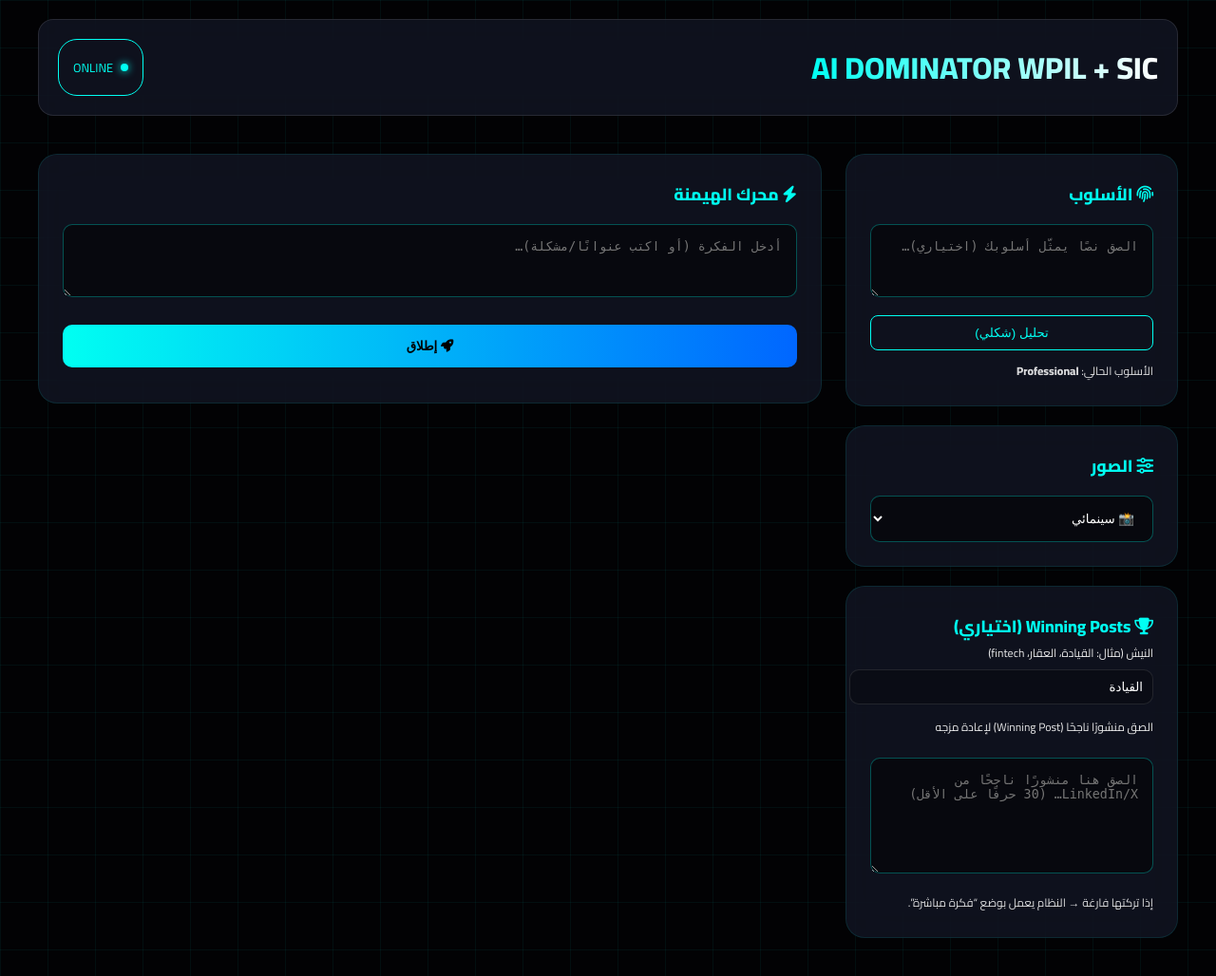
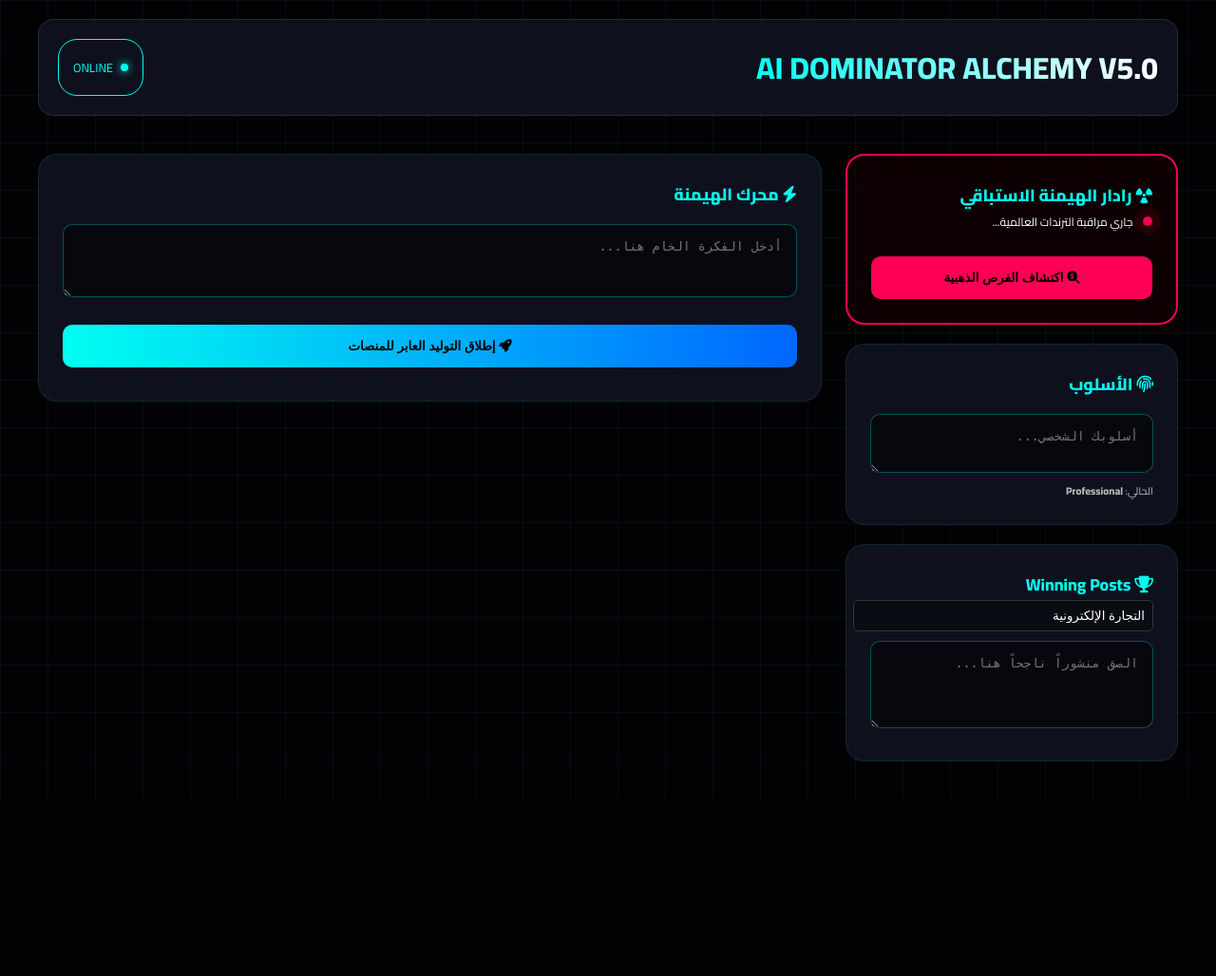
Before and after one commit to alqaed2/Dominator, a Flask app: page / in a window 1280 px wide. Shown: the whole page at 95% size. After the commit the page ends 842 px from the top, so only its background shows below. Run offline with Flask 3, Linux system fonts and the light colour scheme.

Commit message:
Update index.html

```diff
--- a/templates/index.html
+++ b/templates/index.html
@@ -3,19 +3,31 @@
 <head>
   <meta charset="UTF-8" />
   <meta name="viewport" content="width=device-width, initial-scale=1.0" />
-  <title>AI DOMINATOR | WPIL Enabled</title>
+  <title>AI DOMINATOR | Alchemy Edition v5.0</title>
 
   <link rel="stylesheet" href="/static/style.css">
   <link href="https://fonts.googleapis.com/css2?family=Cairo:wght@400;600;800&display=swap" rel="stylesheet">
   <link href="https://cdnjs.cloudflare.com/ajax/libs/font-awesome/6.4.0/css/all.min.css" rel="stylesheet">
   <link href="https://fonts.googleapis.com/css2?family=JetBrains+Mono:wght@400&display=swap" rel="stylesheet">
+
+  <style>
+    /* تحسينات بصرية لمفاعل الاندماج */
+    .alchemy-radar { border: 2px solid var(--neon-red) !important; background: rgba(255, 0, 0, 0.05) !important; }
+    .suggestion-item { background: rgba(255,255,255,0.05); padding: 12px; border-radius: 8px; margin-top: 10px; display: flex; justify-content: space-between; align-items: center; border-right: 4px solid var(--neon-blue); }
+    .modal { position: fixed; z-index: 1000; left: 0; top: 0; width: 100%; height: 100%; background-color: rgba(0,0,0,0.9); display: flex; align-items: center; justify-content: center; backdrop-filter: blur(10px); }
+    .modal-content { width: 80%; max-width: 800px; max-height: 80vh; overflow-y: auto; padding: 30px; position: relative; }
+    .source-grid { display: grid; grid-template-columns: 1fr 1fr; gap: 15px; margin-top: 20px; }
+    .source-item { background: rgba(0,0,0,0.3); padding: 10px; border-radius: 5px; font-size: 11px; border: 1px dashed var(--neon-blue); }
+    .status-dot-pulse { width: 10px; height: 10px; background: var(--neon-red); border-radius: 50%; display: inline-block; margin-left: 8px; animation: pulse 1.5s infinite; }
+    @keyframes pulse { 0% { transform: scale(0.95); box-shadow: 0 0 0 0 rgba(255, 0, 0, 0.7); } 70% { transform: scale(1); box-shadow: 0 0 0 10px rgba(255, 0, 0, 0); } 100% { transform: scale(0.95); box-shadow: 0 0 0 0 rgba(255, 0, 0, 0); } }
+  </style>
 </head>
 
 <body>
   <div class="app-container">
     <header class="cyber-header">
       <div class="logo-section">
-        <h1>AI DOMINATOR <span class="version-tag">WPIL + SIC</span></h1>
+        <h1>AI DOMINATOR <span class="version-tag">ALCHEMY V5.0</span></h1>
       </div>
       <div class="system-status"><div class="status-dot"></div>ONLINE</div>
     </header>
@@ -24,282 +36,173 @@
 
       <!-- SIDEBAR -->
       <div class="sidebar">
-        <div class="cyber-card">
-          <div class="card-title"><h3><i class="fas fa-fingerprint"></i> الأسلوب</h3></div>
-          <textarea id="sampleText" rows="3" placeholder="الصق نصًا يمثّل أسلوبك (اختياري)…"></textarea>
-          <button onclick="analyzeStyle()" class="cyber-btn-small">تحليل (شكلي)</button>
-          <input type="hidden" id="styleDNA" value="Professional">
-          <div style="margin-top:10px; font-size: 12px; opacity: .85;">
-            الأسلوب الحالي: <b id="styleLabel">Professional</b>
-          </div>
+
+        <!-- رادار الهيمنة (الجديد) -->
+        <div class="cyber-card alchemy-radar">
+            <div class="card-title">
+                <h3><i class="fas fa-radiation"></i> رادار الهيمنة الاستباقي</h3>
+            </div>
+            <div id="alchemyStatus" style="font-size: 12px; margin-bottom: 10px;">
+                <span class="status-dot-pulse"></span> جاري مراقبة الترندات العالمية...
+            </div>
+            <div id="goldSuggestions"></div>
+            <button onclick="triggerDiscovery()" class="cyber-btn-main" style="background: var(--neon-red); margin-top: 15px;">
+                <i class="fas fa-search-dollar"></i> اكتشاف الفرص الذهبية
+            </button>
         </div>
 
         <div class="cyber-card" style="margin-top: 18px;">
-          <div class="card-title"><h3><i class="fas fa-sliders-h"></i> الصور</h3></div>
-          <select id="imageStyle">
-            <option value="Cyberpunk">🔮 سايبر بانك</option>
-            <option value="Cinematic" selected>📸 سينمائي</option>
-            <option value="3D Render">🧊 3D</option>
-          </select>
+          <div class="card-title"><h3><i class="fas fa-fingerprint"></i> الأسلوب</h3></div>
+          <textarea id="sampleText" rows="2" placeholder="أسلوبك الشخصي..."></textarea>
+          <input type="hidden" id="styleDNA" value="Professional">
+          <div style="font-size: 11px; opacity: .7;">الحالي: <b id="styleLabel">Professional</b></div>
         </div>
 
         <div class="cyber-card" style="margin-top: 18px;">
-          <div class="card-title"><h3><i class="fas fa-trophy"></i> Winning Posts (اختياري)</h3></div>
-
-          <label style="display:block; margin-bottom:6px; font-size:12px; opacity:.9;">
-            النيش (مثال: القيادة، العقار، fintech)
-          </label>
-          <input id="niche" style="width:100%; padding:10px; border-radius:10px; border:1px solid rgba(255,255,255,.1); background:rgba(0,0,0,.25); color:#fff;"
-                 placeholder="مثال: القيادة" value="القيادة" />
-
-          <label style="display:block; margin:12px 0 6px; font-size:12px; opacity:.9;">
-            الصق منشورًا ناجحًا (Winning Post) لإعادة مزجه
-          </label>
-          <textarea id="winningPost" rows="6" placeholder="الصق هنا منشورًا ناجحًا من LinkedIn/X… (30 حرفًا على الأقل)"></textarea>
-
-          <div style="margin-top:10px; font-size:12px; opacity:.85;">
-            إذا تركتها فارغة → النظام يعمل بوضع “فكرة مباشرة”.
-          </div>
+          <div class="card-title"><h3><i class="fas fa-trophy"></i> Winning Posts</h3></div>
+          <input id="niche" style="width:100%; padding:8px; background:rgba(0,0,0,0.3); color:#fff; border:1px solid #333; border-radius:5px;" value="التجارة الإلكترونية" />
+          <textarea id="winningPost" rows="4" style="margin-top:10px;" placeholder="الصق منشوراً ناجحاً هنا..."></textarea>
         </div>
       </div>
 
-      <!-- MAIN -->
+      <!-- MAIN CONTENT -->
       <div class="main-content">
         <div class="cyber-card">
           <div class="card-title"><h3><i class="fas fa-bolt"></i> محرك الهيمنة</h3></div>
-
-          <textarea id="inputText" rows="3" placeholder="أدخل الفكرة (أو اكتب عنوانًا/مشكلة)…"></textarea>
-
+          <textarea id="inputText" rows="3" placeholder="أدخل الفكرة الخام هنا..."></textarea>
           <button id="generateBtn" class="cyber-btn-main" onclick="startDominanceEngine()">
-            <i class="fas fa-rocket"></i> إطلاق
+            <i class="fas fa-rocket"></i> إطلاق التوليد العابر للمنصات
           </button>
-
-          <div id="engineStatus" style="margin-top:12px; font-size:12px; opacity:.85;"></div>
+          <div id="engineStatus" style="margin-top:10px; font-size:12px;"></div>
         </div>
 
-        <!-- OUTPUT -->
-        <div id="outputSection" style="display:none; margin-top: 22px;">
-          <div class="output-grid" id="mainOutputGrid">
-            <div class="image-area">
-              <div class="image-frame" id="mainImageContainer"></div>
-              <div class="image-frame" id="tiktokImageContainer" style="display:none; border-color:var(--neon-red);"></div>
-            </div>
-
-            <div class="content-wrapper">
-              <div class="tabs-header">
-                <button class="tab-btn active" onclick="openTab('linkedin')"><i class="fab fa-linkedin"></i> LinkedIn</button>
-                <button class="tab-btn" onclick="openTab('twitter')"><i class="fab fa-twitter"></i> X</button>
-                <button class="tab-btn video-tab-btn" onclick="openTab('tiktok')"><i class="fab fa-tiktok"></i> TikTok</button>
-              </div>
-
-              <div class="cyber-card text-frame">
-                <div id="linkedinContent" class="tab-content active simple-text-content"></div>
-                <div id="twitterContent" class="tab-content simple-text-content"></div>
-
-                <div id="tiktokContent" class="tab-content cinema-mode">
-                  <h4 class="section-title"><i class="fas fa-terminal"></i> Video Prompt</h4>
-                  <div class="video-prompt-box">
-                    <textarea id="videoPromptText" readonly></textarea>
-                    <button class="copy-prompt-btn" onclick="copyPrompt()"><i class="fas fa-copy"></i></button>
-                  </div>
-
-                  <h4 class="section-title"><i class="fas fa-file-alt"></i> السكريبت</h4>
-                  <div id="tiktokScriptText" class="script-container"></div>
-                </div>
-              </div>
-
-              <div class="cyber-card" style="margin-top:14px;">
-                <div class="card-title">
-                  <h3><i class="fas fa-brain"></i> WPIL Trace (للتحقق)</h3>
-                </div>
-                <div style="font-family:'JetBrains Mono', monospace; font-size:12px; opacity:.9; white-space:pre-wrap;" id="wpilTrace">
-جاهز.
-- إذا أدخلت Winning Post: سيظهر هنا (Remixed Seed + SIC Final Input).
-- إذا لم تُدخل: سيظهر “Direct Mode”.
-                </div>
-              </div>
-
+        <div id="outputSection" style="display:none; margin-top: 20px;">
+          <div class="tabs-header">
+            <button class="tab-btn active" onclick="openTab('linkedin')">LinkedIn</button>
+            <button class="tab-btn" onclick="openTab('twitter')">X (Twitter)</button>
+            <button class="tab-btn" onclick="openTab('tiktok')">TikTok</button>
+          </div>
+          <div class="cyber-card">
+            <div id="linkedinContent" class="tab-content active"></div>
+            <div id="twitterContent" class="tab-content"></div>
+            <div id="tiktokContent" class="tab-content">
+                <h4><i class="fas fa-video"></i> Video Blueprint</h4>
+                <div id="videoPromptText" style="background:#000; padding:15px; border-radius:10px; font-family:monospace; font-size:12px; white-space:pre-wrap; color:var(--neon-blue);"></div>
+                <hr>
+                <div id="tiktokScriptText"></div>
             </div>
           </div>
+
+          <div class="cyber-card" style="margin-top:15px;">
+            <div class="card-title"><h3><i class="fas fa-brain"></i> WPIL Trace</h3></div>
+            <pre id="wpilTrace" style="font-size:10px; color:#aaa;"></pre>
+          </div>
         </div>
-
       </div>
     </main>
   </div>
 
+  <!-- Modal المنشور الخارق -->
+  <div id="superPostModal" class="modal" style="display:none;">
+    <div class="modal-content cyber-card">
+        <h2 style="color:var(--neon-red);"><i class="fas fa-atom"></i> تم تخليق المنشور الخارق</h2>
+        <div id="superPostContent" style="background:rgba(255,255,255,0.05); padding:20px; border-radius:10px; margin:20px 0; line-height:1.6;"></div>
+        <div class="card-title"><h3><i class="fas fa-dna"></i> الجينات المستخلصة (Sources)</h3></div>
+        <div id="sourcePosts" class="source-grid"></div>
+        <div style="margin-top:25px;">
+            <button onclick="closeModal()" class="cyber-btn-small">إغلاق المعاينة</button>
+            <button onclick="useThisAsIdea()" class="cyber-btn-small" style="border-color:var(--neon-blue);">استخدام كفكرة أساسية</button>
+        </div>
+    </div>
+  </div>
+
   <script>
-    function openTab(platform) {
-      document.querySelectorAll('.tab-content').forEach(c => c.classList.remove('active'));
-      document.querySelectorAll('.tab-btn').forEach(b => b.classList.remove('active'));
+    // --- منطق مفاعل الاندماج (Alchemy Logic) ---
+    async function triggerDiscovery() {
+        const niche = document.getElementById('niche').value;
+        const btn = document.querySelector('.alchemy-radar button');
+        btn.innerHTML = '<i class="fas fa-sync fa-spin"></i> جاري التخليق...';
 
-      document.getElementById(platform + 'Content').classList.add('active');
+        try {
+            const res = await fetch('/alchemy/discover', {
+                method: 'POST',
+                headers: {'Content-Type': 'application/json'},
+                body: JSON.stringify({niche: niche})
+            });
+            const data = await res.json();
 
-      const btnIndex = platform === 'linkedin' ? 0 : platform === 'twitter' ? 1 : 2;
-      document.querySelectorAll('.tab-btn')[btnIndex].classList.add('active');
-
-      const mainImg = document.getElementById('mainImageContainer');
-      const tiktokImg = document.getElementById('tiktokImageContainer');
-
-      if (platform === 'tiktok') {
-        mainImg.style.display = 'none';
-        tiktokImg.style.display = 'flex';
-      } else {
-        mainImg.style.display = 'flex';
-        tiktokImg.style.display = 'none';
-      }
+            const list = document.getElementById('goldSuggestions');
+            list.innerHTML = `
+                <div class="suggestion-item">
+                    <span style="font-size:12px;">🌟 منشور خارق جاهز لـ ${niche}</span>
+                    <button onclick="showSuperPost('${encodeURIComponent(data.super_post)}', '${encodeURIComponent(JSON.stringify(data.sources))}')" class="cyber-btn-small">عرض</button>
+                </div>
+            `;
+            document.getElementById('alchemyStatus').innerHTML = "✅ تم العثور على فرصة هيمنة!";
+        } catch (e) {
+            alert("خطأ في الاتصال بالمفاعل");
+        }
+        btn.innerHTML = '<i class="fas fa-search-dollar"></i> اكتشاف الفرص الذهبية';
     }
 
-    function loadImage(containerId, prompt) {
-      const el = document.getElementById(containerId);
-      if(!prompt || prompt.length < 5) { el.innerHTML = ''; return; }
+    function showSuperPost(text, sources) {
+        document.getElementById('superPostModal').style.display = 'flex';
+        document.getElementById('superPostContent').innerText = decodeURIComponent(text);
 
-      el.innerHTML = '<div class="loader-ui small"><i class="fas fa-circle-notch fa-spin"></i></div>';
-
-      const seed = Math.floor(Math.random() * 9999);
-      const imgUrl = `https://image.pollinations.ai/prompt/${encodeURIComponent(prompt)}?nologin=true&width=1024&height=1024&model=flux&seed=${seed}`;
-
-      const img = new Image();
-      img.crossOrigin = "Anonymous";
-      img.src = imgUrl;
-      img.onload = () => {
-        el.innerHTML = '';
-        el.appendChild(img);
-
-        const overlay = document.createElement('div');
-        overlay.className = 'image-overlay';
-        overlay.innerHTML = `<button onclick="window.open('${imgUrl}', '_blank')" title="تحميل"><i class="fas fa-download"></i></button>`;
-        el.appendChild(overlay);
-      };
-      img.onerror = () => { el.innerHTML = '<span style="color:red">فشل تحميل الصورة</span>'; };
+        const srcList = JSON.parse(decodeURIComponent(sources));
+        let srcHtml = "";
+        srcList.forEach(s => {
+            srcHtml += `<div class="source-item"><b>تفاعل: ${s.engagement}</b><p>${s.text.substring(0,100)}...</p></div>`;
+        });
+        document.getElementById('sourcePosts').innerHTML = srcHtml;
     }
 
-    async function postJSON(url, payload) {
-      const res = await fetch(url, {
-        method: 'POST',
-        headers: { 'Content-Type': 'application/json' },
-        body: JSON.stringify(payload)
-      });
+    function closeModal() { document.getElementById('superPostModal').style.display = 'none'; }
 
-      let data = null;
-      try { data = await res.json(); } catch (e) {}
-
-      if (!res.ok) {
-        const msg = (data && data.error) ? data.error : `Server Error: ${res.status}`;
-        throw new Error(msg);
-      }
-      return data;
+    function useThisAsIdea() {
+        const text = document.getElementById('superPostContent').innerText;
+        document.getElementById('inputText').value = text;
+        closeModal();
     }
 
+    // --- منطق المحرك الأساسي (Core Engine) ---
     async function startDominanceEngine() {
-      const text = document.getElementById('inputText').value.trim();
-      const style = document.getElementById('styleDNA').value || "Professional";
-      const imgStyle = document.getElementById('imageStyle').value || "Cinematic";
+        const idea = document.getElementById('inputText').value;
+        const winning = document.getElementById('winningPost').value;
+        if(!idea && !winning) return alert("أدخل فكرة أولاً");
 
-      const niche = document.getElementById('niche').value.trim() || "general";
-      const winningPost = document.getElementById('winningPost').value.trim();
+        document.getElementById('outputSection').style.display = 'block';
+        document.getElementById('engineStatus').innerText = "🧠 جاري التحليل والاندماج...";
 
-      if(!text && !winningPost) return alert("أدخل فكرة أو الصق Winning Post");
-
-      const btn = document.getElementById('generateBtn');
-      btn.disabled = true;
-      btn.innerHTML = '<i class="fas fa-sync fa-spin"></i> تشغيل...';
-
-      document.getElementById('outputSection').style.display = 'block';
-      document.getElementById('engineStatus').innerHTML = '🧠 تشغيل WPIL + SIC...';
-
-      // loaders
-      document.getElementById('linkedinContent').innerHTML = '<div class="loader-ui">جاري LinkedIn...</div>';
-      document.getElementById('twitterContent').innerHTML  = '<div class="loader-ui">جاري X...</div>';
-      document.getElementById('tiktokScriptText').innerHTML = '<div class="loader-ui">جاري TikTok...</div>';
-      document.getElementById('videoPromptText').value = '';
-      document.getElementById('mainImageContainer').innerHTML = '<div class="loader-ui">Image...</div>';
-      document.getElementById('tiktokImageContainer').innerHTML = '<div class="loader-ui">Cover...</div>';
-
-      let seedText = text || "فكرة عامة";
-      let finalInput = seedText;
-
-      // 1) إذا يوجد Winning Post → نعمل Remix مرة واحدة فقط
-      if (winningPost && winningPost.length >= 30) {
-        try {
-          const remix = await postJSON('/remix', {
-            winning_post: winningPost,
-            niche: niche,
-            style_dna: style,
-            platform: 'linkedin'
-          });
-
-          seedText = remix.remixed_seed || seedText;
-          finalInput = remix.sic_transformed_input || seedText;
-
-          document.getElementById('wpilTrace').textContent =
-`MODE: WINNING POSTS REMIX
-NICHE: ${niche}
-
-REMIXED SEED:
-${seedText}
-
-SIC FINAL INPUT:
-${finalInput}`;
-        } catch (e) {
-          document.getElementById('wpilTrace').textContent =
-`MODE: WINNING POSTS REMIX
-لكن فشل /remix:
-${e.message}
-
-سيتم المتابعة بوضع Direct Mode.`;
-          finalInput = seedText;
+        const platforms = ['linkedin', 'twitter', 'tiktok'];
+        for(let p of platforms) {
+            document.getElementById(p+'Content').innerHTML = "جاري التوليد...";
+            try {
+                const res = await fetch('/generate/'+p, {
+                    method: 'POST',
+                    headers: {'Content-Type': 'application/json'},
+                    body: JSON.stringify({text: idea, winning_post: winning, style_dna: document.getElementById('styleDNA').value})
+                });
+                const data = await res.json();
+                if(p === 'tiktok') {
+                    document.getElementById('videoPromptText').innerText = data.video_prompt;
+                    document.getElementById('tiktokScriptText').innerText = data.text;
+                } else {
+                    document.getElementById(p+'Content').innerText = data.text;
+                }
+                document.getElementById('wpilTrace').innerText = data.trace;
+            } catch(e) {
+                document.getElementById(p+'Content').innerText = "فشل التوليد";
+            }
         }
-      } else {
-        document.getElementById('wpilTrace').textContent =
-`MODE: DIRECT
-INPUT:
-${finalInput}`;
-      }
-
-      // 2) نولّد كل المنصات بالتوازي من finalInput
-      const payload = { text: finalInput, style_dna: style, image_style: imgStyle };
-
-      try {
-        const [li, tw, tk] = await Promise.all([
-          postJSON('/generate/linkedin', payload),
-          postJSON('/generate/twitter', payload),
-          postJSON('/generate/tiktok', payload)
-        ]);
-
-        document.getElementById('linkedinContent').innerHTML = (li.text || '').replace(/\n/g,'<br>');
-        document.getElementById('twitterContent').innerHTML  = (tw.text || '').replace(/\n/g,'<br>');
-
-        document.getElementById('tiktokScriptText').innerHTML = (tk.text || '').replace(/\n/g,'<br>');
-        document.getElementById('videoPromptText').value = tk.video_prompt || '';
-
-        // images
-        loadImage('mainImageContainer', li.image);
-        loadImage('tiktokImageContainer', tk.image);
-
-        document.getElementById('engineStatus').innerHTML = '✅ تم التوليد بنجاح (WPIL + SIC).';
-        openTab('linkedin');
-
-      } catch (e) {
-        document.getElementById('engineStatus').innerHTML = '❌ فشل التشغيل: ' + e.message;
-      }
-
-      btn.disabled = false;
-      btn.innerHTML = '<i class="fas fa-rocket"></i> إطلاق';
+        document.getElementById('engineStatus').innerText = "✅ تم الإطلاق بنجاح";
     }
 
-    function analyzeStyle() {
-      // في هذه النسخة: تحليل شكلي فقط
-      const t = document.getElementById('sampleText').value.trim();
-      const newStyle = t.length > 20 ? "Personal-Professional" : "Professional";
-      document.getElementById('styleDNA').value = newStyle;
-      document.getElementById('styleLabel').innerText = newStyle;
-      alert("تم تعيين الأسلوب: " + newStyle);
-    }
-
-    function copyPrompt() {
-      const v = document.getElementById('videoPromptText').value || '';
-      navigator.clipboard.writeText(v);
-      alert("تم النسخ");
+    function openTab(p) {
+        document.querySelectorAll('.tab-content').forEach(c => c.classList.remove('active'));
+        document.querySelectorAll('.tab-btn').forEach(b => b.classList.remove('active'));
+        document.getElementById(p+'Content').classList.add('active');
+        event.currentTarget.classList.add('active');
     }
   </script>
 </body>
```
